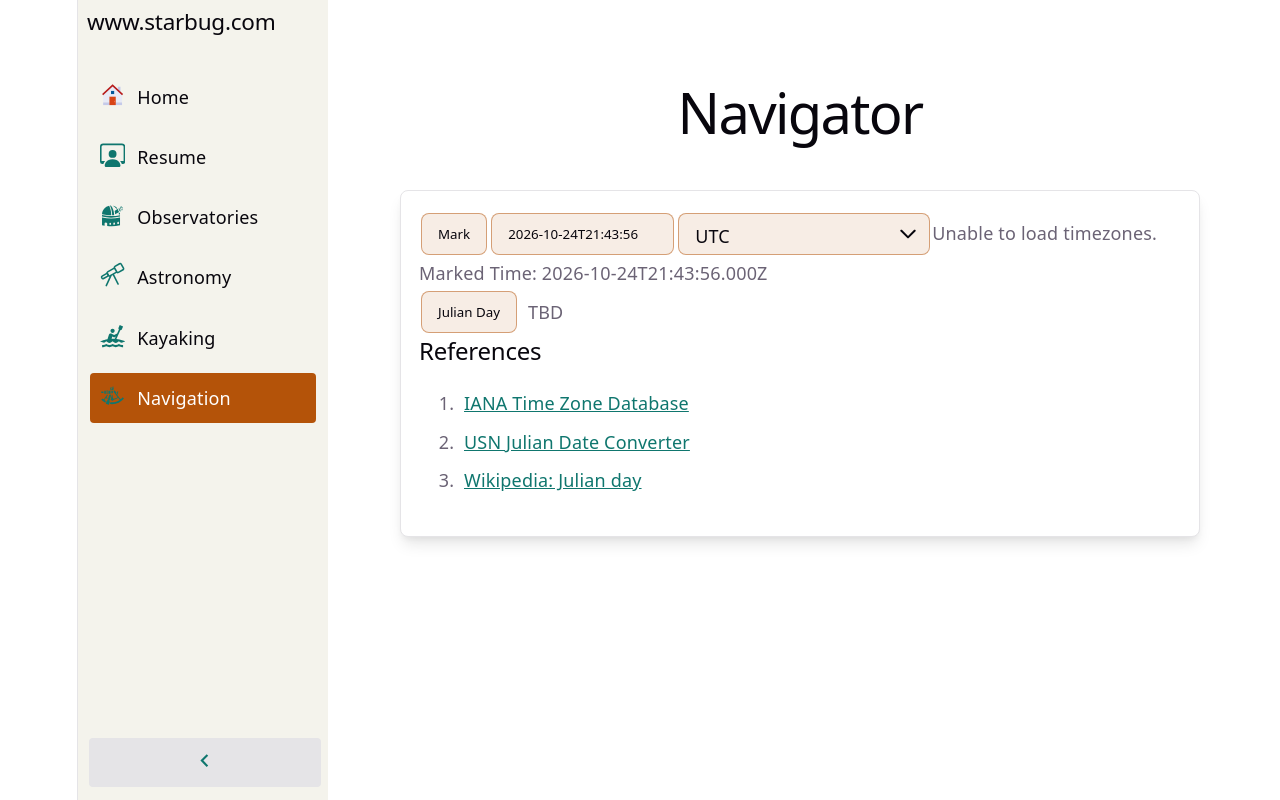
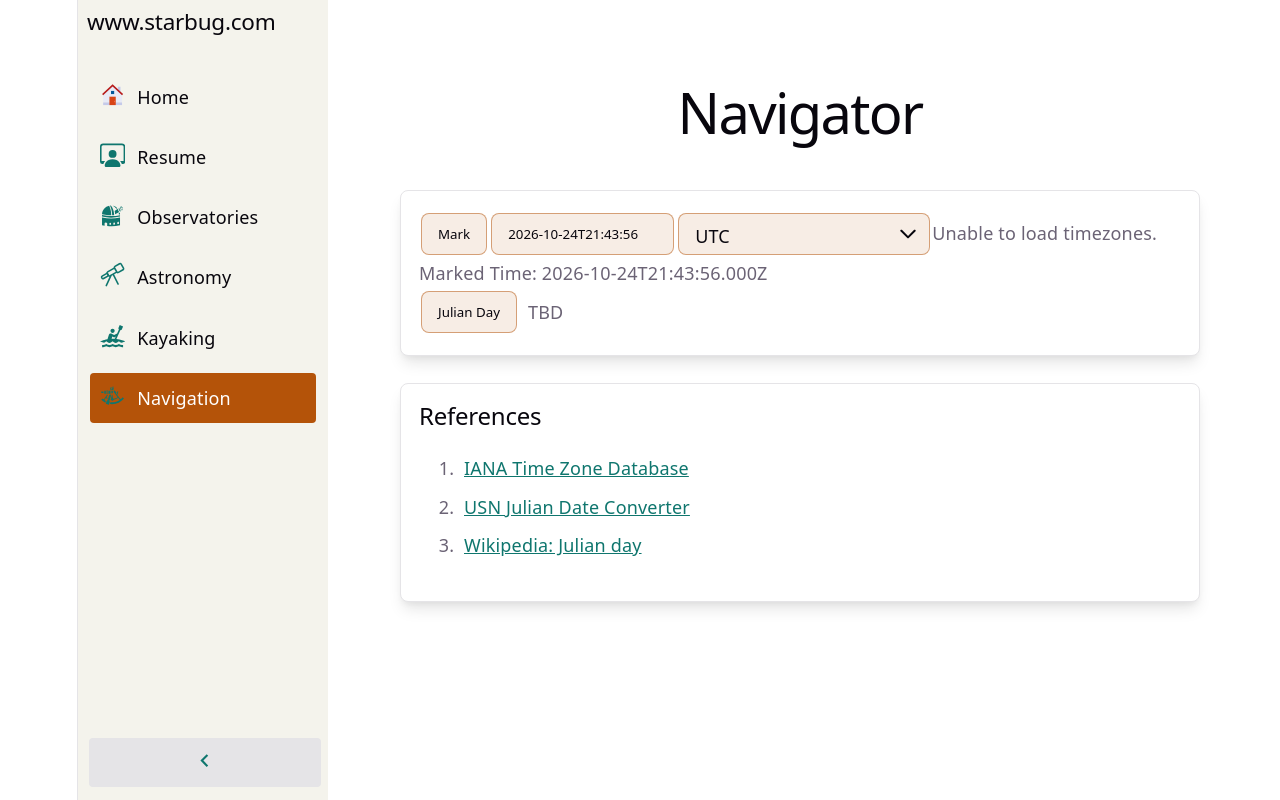
Before and after one commit to lrmcfarland/www_starbug_com, a React (Vite) app in the folder holly/: page /navigation in a window 1280 px wide. Shown: the top 800 px of the page. Built offline with nearby package versions, Linux system fonts and the light colour scheme; no server answers.

Commit message:
Move References

```diff
--- a/holly/src/components/Navigator.tsx
+++ b/holly/src/components/Navigator.tsx
@@ -50,7 +50,7 @@ function KeyboardTimeInput({ value, onChange }: KeyboardTimeInputProps) {
     );
 }
 
-function MarkTime({ timezone = "UTC" }: { timezone?: string }) {
+function Location({ timezone = "UTC" }: { timezone?: string }) {
 
     const [error, setError] = useState<string | null>(null);
     const [timezoneError, setTimezoneError] = useState<string | null>(null);
@@ -188,6 +188,23 @@ function MarkTime({ timezone = "UTC" }: { timezone?: string }) {
                 {error && <div role="alert"><p>{error}</p></div>}
             </div>
 
+        </div>
+    );
+}
+
+export const Navigator: React.FC = () => {
+  return (
+    <div className="navigator-container">
+        <div className="starbug-div">
+            <div>
+                <h1>Navigator</h1>
+            </div>
+
+            <div className="starbug-card">
+                <Location timezone="UTC"/>
+            </div>
+
+            <div className="starbug-card">
                 <div>
                     <h2>References</h2>
                     <ol>
@@ -209,17 +226,6 @@ function MarkTime({ timezone = "UTC" }: { timezone?: string }) {
                     </ol>
                 </div>
             </div>
-    );
-}
-
-export const Navigator: React.FC = () => {
-  return (
-    <div className="starbug-div">
-      <div>
-        <h1>Navigator</h1>
-      </div>
-      <div className="starbug-card">
-        <MarkTime timezone="UTC"/>
         </div>
     </div>
   );
```
Lines whose indentation alone changed are shown as unchanged.
